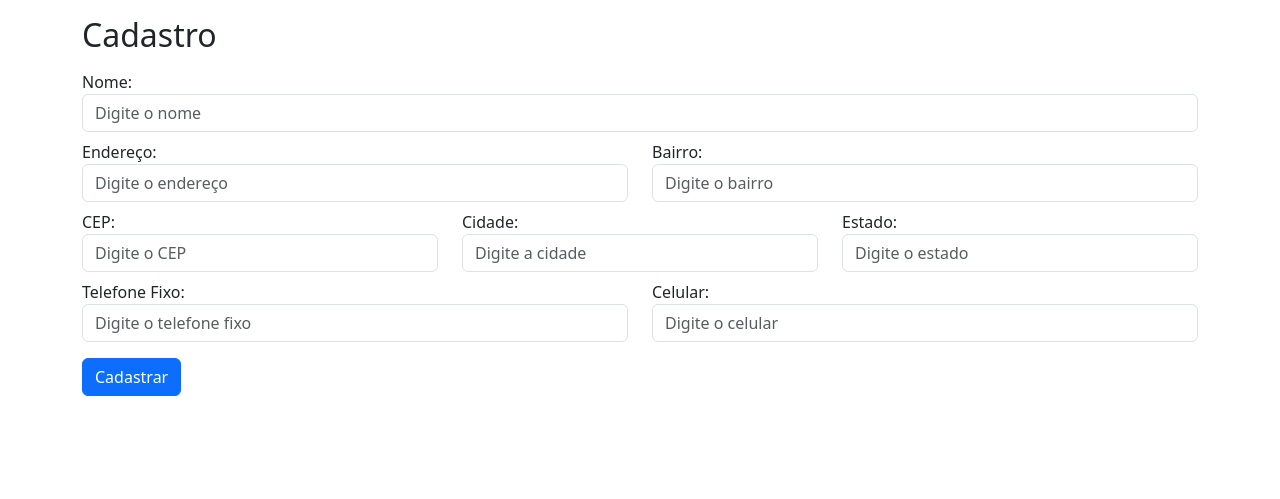
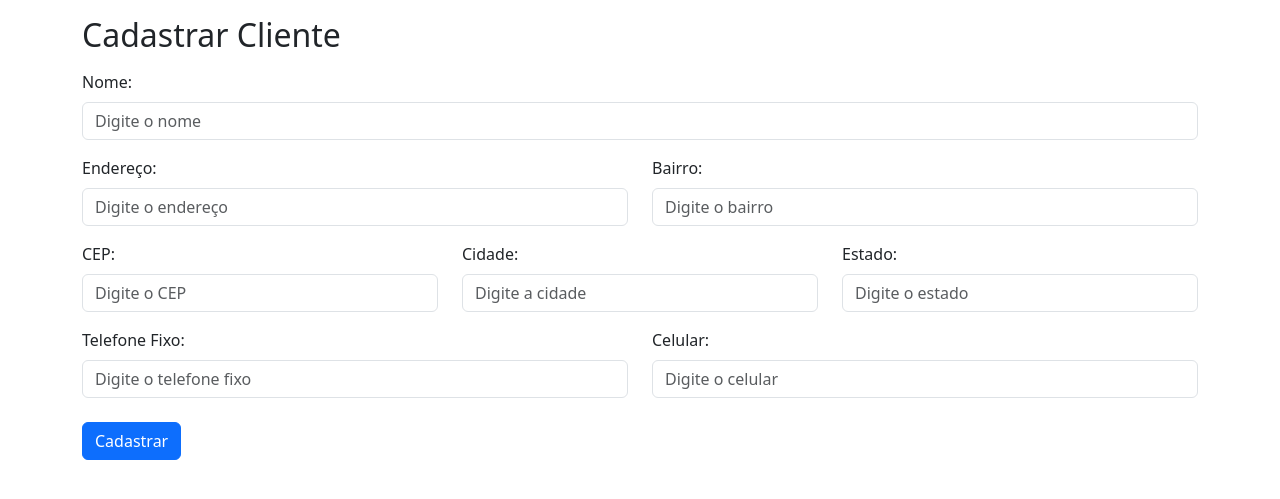
Before and after one commit to ferreiraluizga/projeto_web_banco_de_dados, a PHP site: page / in a window 1280 px wide. Shown: the part 56-555 px from the top of the page. Run offline with PHP 8.4, Linux system fonts and the light colour scheme.

Commit message:
v9: finalização do projeto

```diff
--- a/controller/pessoaController.php
+++ b/controller/pessoaController.php
@@ -12,10 +12,16 @@ class PessoaController{
         $this->pessoa = new Pessoa(); //instanciação da classe pessoa.php
         if($_GET['acao'] == 'inserir'){ //verificando ação do formulario do index.php
             $this->inserir(); //caso verdadeira, armazena dados do usuario dados do usuário
+            header('Location: ../index.php');
+            exit;
         }else if($_GET['acao'] == 'atualizar'){
             $this->atualizar($_GET['id']);
+            header('Location: ../consultar.php?acao=consultar');
+            exit;
         }else if($_GET['acao'] == 'excluir'){
             $this->excluir($_GET['id']);
+            header('Location: ../consultar.php?acao=consultar');
+            exit;
         }
     }
 
--- a/editar.php
+++ b/editar.php
@@ -49,7 +49,7 @@
             $pessoa = $pessoaController->buscarPorId($_GET['id']);
         ?>
         <h2 class="mb-3">Editar</h2>
-        <form method="POST" action="controller/pessoaController.php?acao=atualizar&id=<?php echo $pessoa['id'] ?>"> <!-- ação do formulário que leva ao pessoaController.php -->
+        <form method="POST" onsubmit="alert('Cadastro atualizado com sucesso!')" action="controller/pessoaController.php?acao=atualizar&id=<?php echo $pessoa['id'] ?>"> <!-- ação do formulário que leva ao pessoaController.php -->
             <!-- em cada um dos campos, o respectivo dado é atribuido atraves do buscarPorId -->
             <div class="form-group mb-2">
                 <label for="nome">Nome:</label>
--- a/excluir.php
+++ b/excluir.php
@@ -49,7 +49,7 @@
             $pessoa = $pessoaController->buscarPorId($_GET['id']);
         ?>
         <h2 class="mb-3">Excluir</h2>
-        <form method="POST" action="controller/pessoaController.php?acao=excluir&id=<?php echo $pessoa['id'] ?>"> <!-- ação do formulário que leva ao pessoaController.php -->
+        <form method="POST" onsubmit="alert('Cadastro deletado com sucesso!')" action="controller/pessoaController.php?acao=excluir&id=<?php echo $pessoa['id'] ?>"> <!-- ação do formulário que leva ao pessoaController.php -->
             <!-- em cada um dos campos, o respectivo dado é atribuido atraves do buscarPorId -->
             <div class="form-group mb-2">
                 <label for="nome">Nome:</label>
--- a/index.php
+++ b/index.php
@@ -41,48 +41,52 @@
     <br><br><br>
 
     <div class="container m-auto mb-2">
-        <h2 class="mb-3">Cadastro</h2>
+        <h2 class="mb-3">Cadastrar Cliente</h2>
 
-        <form method="POST" action="controller/pessoaController.php?acao=inserir"> <!-- ação do formulário que leva ao pessoaController.php -->
-            <div class="form-group mb-2">
+        <form method="POST" onsubmit="alert('Cliente cadastrado com sucesso!')" action="controller/pessoaController.php?acao=inserir"> <!-- ação do formulário que leva ao pessoaController.php -->
+        <div class="row">
+            <div class="col">
+                <div class="form-group mb-3">
                     <label for="nome">Nome:</label>
-                <input type="text" class="form-control" id="nome" name="nome" placeholder="Digite o nome">
+                    <input required type="text" class="form-control mt-2" id="nome" name="nome" placeholder="Digite o nome">
+                </div>
+            </div>
         </div>
             <div class="row">
-                <div class="form-group col-12 col-lg-6 mb-2">
+                <div class="form-group col-12 col-lg-6 mb-3">
                     <label for="endereco">Endereço:</label>
-                    <input type="text" class="form-control" id="endereco" name="endereco" placeholder="Digite o endereço">
+                    <input type="text" class="form-control mt-2" id="endereco" name="endereco" placeholder="Digite o endereço">
                 </div>
-                <div class="form-group col-12 col-lg-6 mb-2">
+                <div class="form-group col-12 col-lg-6 mb-3">
                     <label for="bairro">Bairro:</label>
-                    <input type="text" class="form-control" id="bairro" name="bairro" placeholder="Digite o bairro">
+                    <input type="text" class="form-control mt-2" id="bairro" name="bairro" placeholder="Digite o bairro">
                 </div>
             </div>
-            <div class="row mb-2">
-                <div class="form-group col-12 col-lg-4">
+            <div class="row">
+                <div class="form-group col-12 col-lg-4 mb-3">
                     <label for="cep">CEP:</label>
-                    <input type="text" class="form-control" id="cep" name="cep" placeholder="Digite o CEP">
+                    <input type="text" class="form-control mt-2" id="cep" name="cep" placeholder="Digite o CEP">
                 </div>
-                <div class="form-group col-12 col-lg-4">
+                <div class="form-group col-12 col-lg-4 mb-3">
                     <label for="cidade">Cidade:</label>
-                    <input type="text" class="form-control" id="cidade" name="cidade" placeholder="Digite a cidade">
+                    <input type="text" class="form-control mt-2" id="cidade" name="cidade" placeholder="Digite a cidade">
                 </div>
-                <div class="form-group col-12 col-lg-4">
+                <div class="form-group col-12 col-lg-4 mb-3">
                     <label for="estado">Estado:</label>
-                    <input type="text" class="form-control" id="estado" name="estado" placeholder="Digite o estado">
+                    <input type="text" class="form-control mt-2" id="estado" name="estado" placeholder="Digite o estado">
                 </div>
             </div>
-            <div class="row mb-3">
-                <div class="form-group col-12 col-lg-6">
+            <div class="row">
+                <div class="form-group col-12 col-lg-6 mb-3">
                     <label for="telefoneFixo">Telefone Fixo:</label>
-                    <input type="text" class="form-control" id="telefone" name="telefone" placeholder="Digite o telefone fixo">
+                    <input type="text" class="form-control mt-2" id="telefone" name="telefone" placeholder="Digite o telefone fixo">
                 </div>
-                <div class="form-group col-12 col-lg-6">
+                <div class="form-group col-12 col-lg-6 mb-3">
                     <label for="celular">Celular:</label>
-                    <input type="text" class="form-control" id="celular" name="celular" placeholder="Digite o celular">
+                    <input type="text" class="form-control mt-2" id="celular" name="celular" placeholder="Digite o celular">
                 </div>
             </div>
-            <button type="submit" class="btn btn-primary">Cadastrar</button>
+            <button type="submit" class="btn btn-primary mt-2">Cadastrar</button>
         </form>
     </div>
 </body>
```
Also changed, not shown: consultar.php (+5 -4 lines), README.md. Lines whose indentation alone changed are shown as unchanged.
